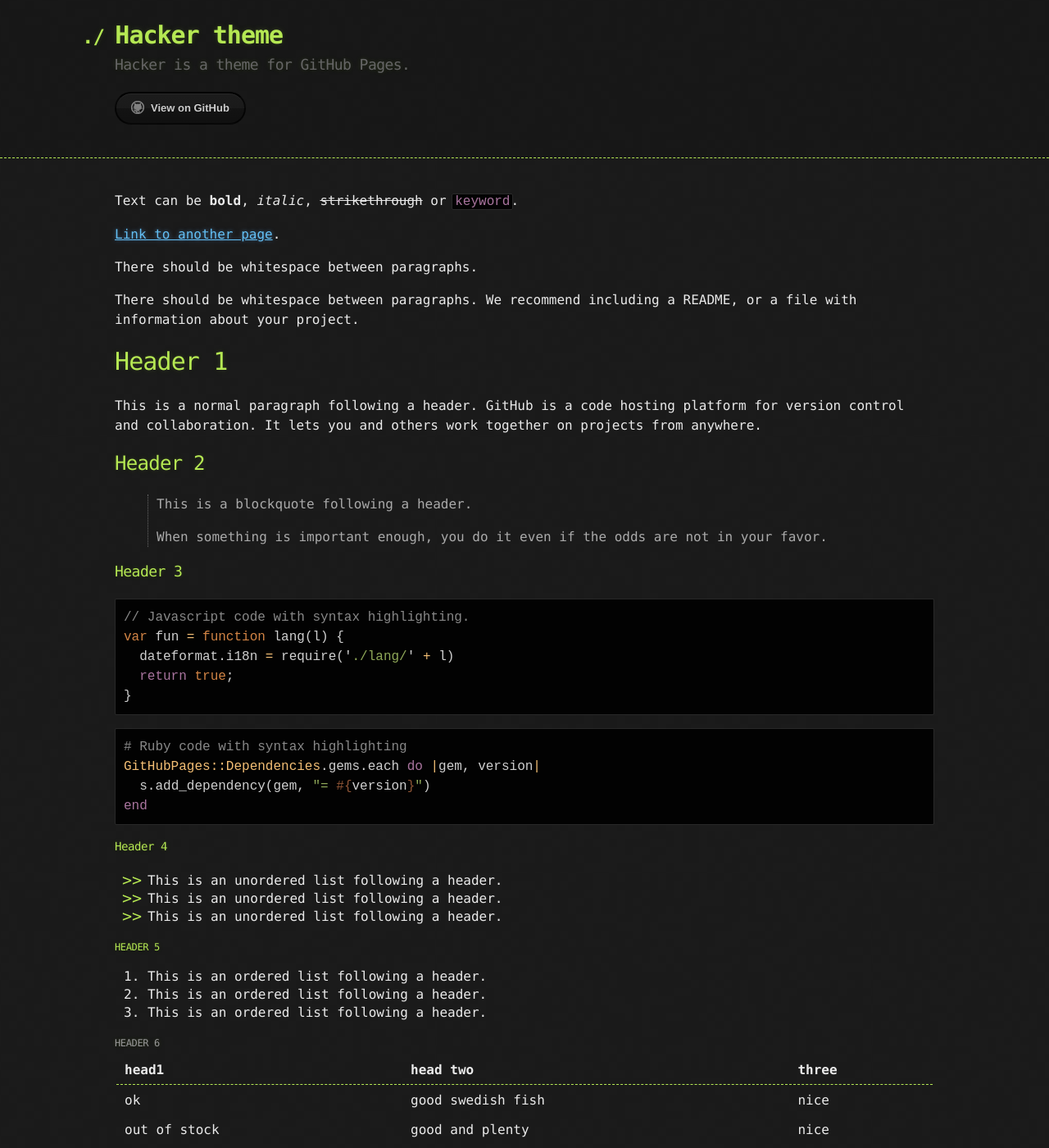
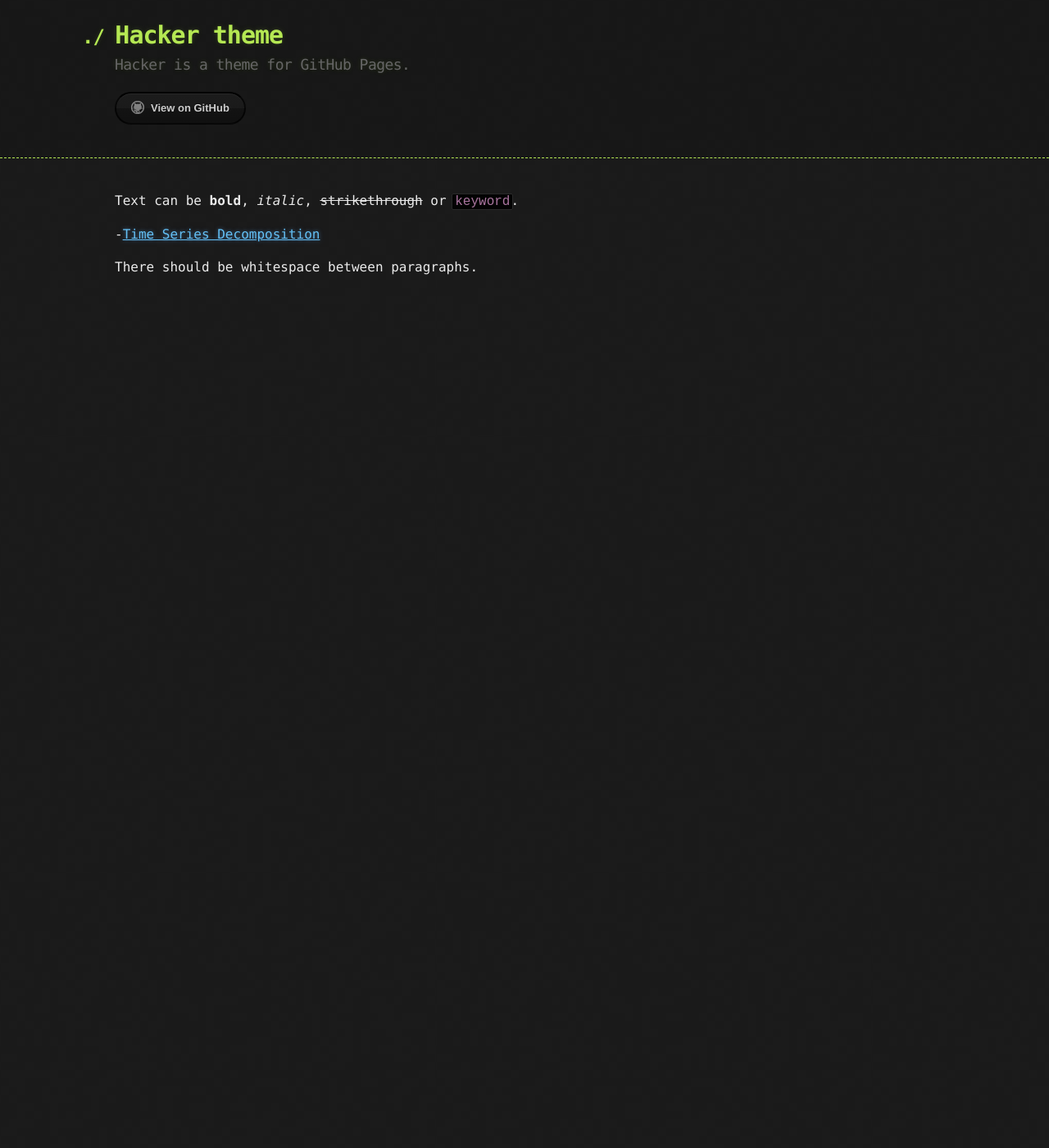
Before and after one commit to rferg012/rferg012.gethub.io, a Jekyll site: the page built from index.md, in a window 1280 px wide and 1400 px high. Shown: the whole window at 82% size. Built offline with Jekyll 4.4.1, drawn with Linux system fonts in a browser that asks for light colours; our own code applies the rules of GitHub Pages for plain Markdown files; some of the changed text lies outside the part shown.

Commit message:
Update index.md

````diff
--- a/index.md
+++ b/index.md
@@ -5,120 +5,6 @@
 
 Text can be **bold**, _italic_, ~~strikethrough~~ or `keyword`.
 
-[Link to another page](./another-page.html).
+-[Time Series Decomposition](/timeseries/index.md)
 
 There should be whitespace between paragraphs.
-
-There should be whitespace between paragraphs. We recommend including a README, or a file with information about your project.
-
-# Header 1
-
-This is a normal paragraph following a header. GitHub is a code hosting platform for version control and collaboration. It lets you and others work together on projects from anywhere.
-
-## Header 2
-
-> This is a blockquote following a header.
->
-> When something is important enough, you do it even if the odds are not in your favor.
-
-### Header 3
-
-```js
-// Javascript code with syntax highlighting.
-var fun = function lang(l) {
-  dateformat.i18n = require('./lang/' + l)
-  return true;
-}
-```
-
-```ruby
-# Ruby code with syntax highlighting
-GitHubPages::Dependencies.gems.each do |gem, version|
-  s.add_dependency(gem, "= #{version}")
-end
-```
-
-#### Header 4
-
-*   This is an unordered list following a header.
-*   This is an unordered list following a header.
-*   This is an unordered list following a header.
-
-##### Header 5
-
-1.  This is an ordered list following a header.
-2.  This is an ordered list following a header.
-3.  This is an ordered list following a header.
-
-###### Header 6
-
-| head1        | head two          | three |
-|:-------------|:------------------|:------|
-| ok           | good swedish fish | nice  |
-| out of stock | good and plenty   | nice  |
-| ok           | good `oreos`      | hmm   |
-| ok           | good `zoute` drop | yumm  |
-
-### There's a horizontal rule below this.
-
-* * *
-
-### Here is an unordered list:
-
-*   Item foo
-*   Item bar
-*   Item baz
-*   Item zip
-
-### And an ordered list:
-
-1.  Item one
-1.  Item two
-1.  Item three
-1.  Item four
-
-### And a nested list:
-
-- level 1 item
-  - level 2 item
-  - level 2 item
-    - level 3 item
-    - level 3 item
-- level 1 item
-  - level 2 item
-  - level 2 item
-  - level 2 item
-- level 1 item
-  - level 2 item
-  - level 2 item
-- level 1 item
-
-### Small image
-
-![Octocat](https://github.githubassets.com/images/icons/emoji/octocat.png)
-
-### Large image
-
-![Branching](https://guides.github.com/activities/hello-world/branching.png)
-
-
-### Definition lists can be used with HTML syntax.
-
-<dl>
-<dt>Name</dt>
-<dd>Godzilla</dd>
-<dt>Born</dt>
-<dd>1952</dd>
-<dt>Birthplace</dt>
-<dd>Japan</dd>
-<dt>Color</dt>
-<dd>Green</dd>
-</dl>
-
-```
-Long, single-line code blocks should not wrap. They should horizontally scroll if they are too long. This line should be long enough to demonstrate this.
-```
-
-```
-The final element.
-```
````
